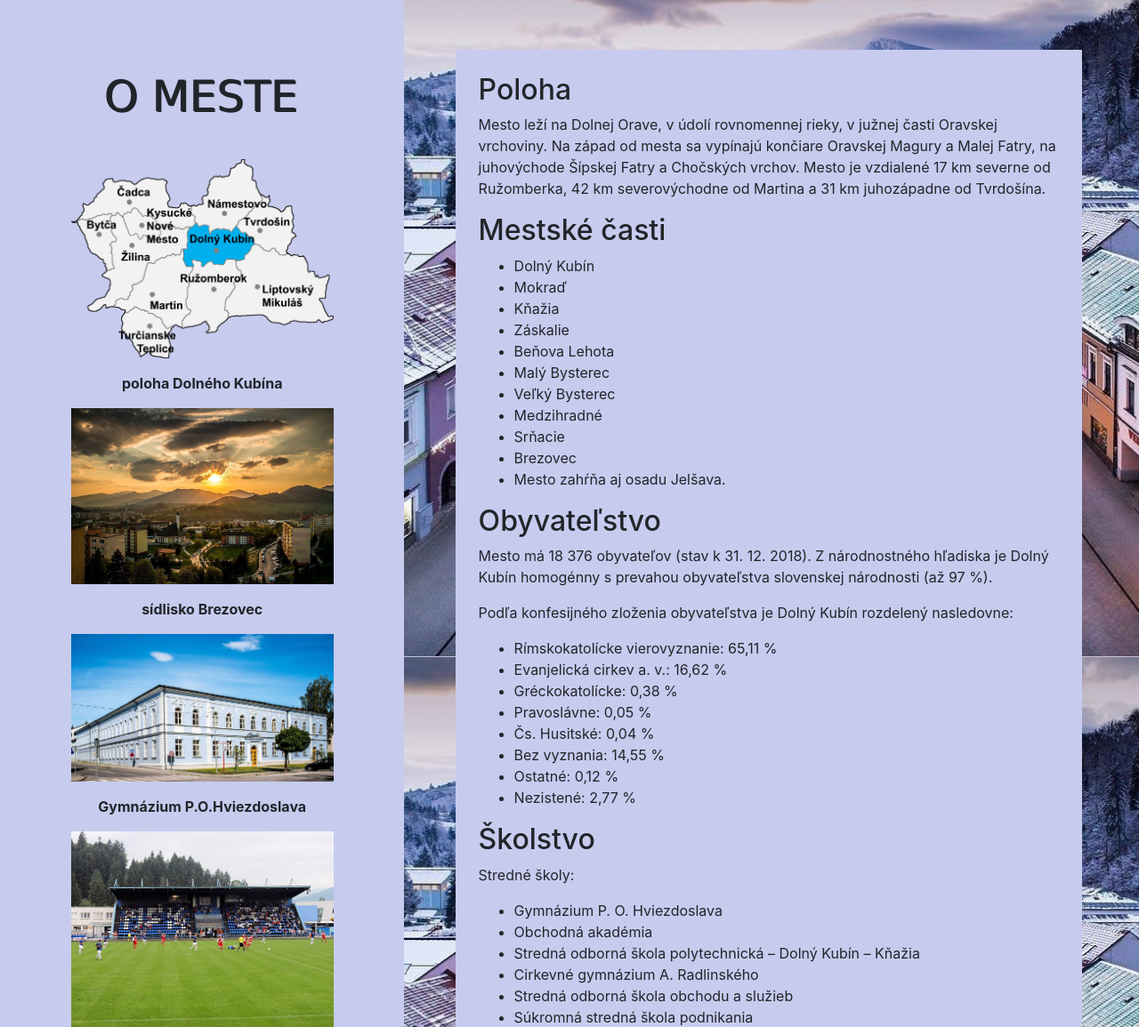
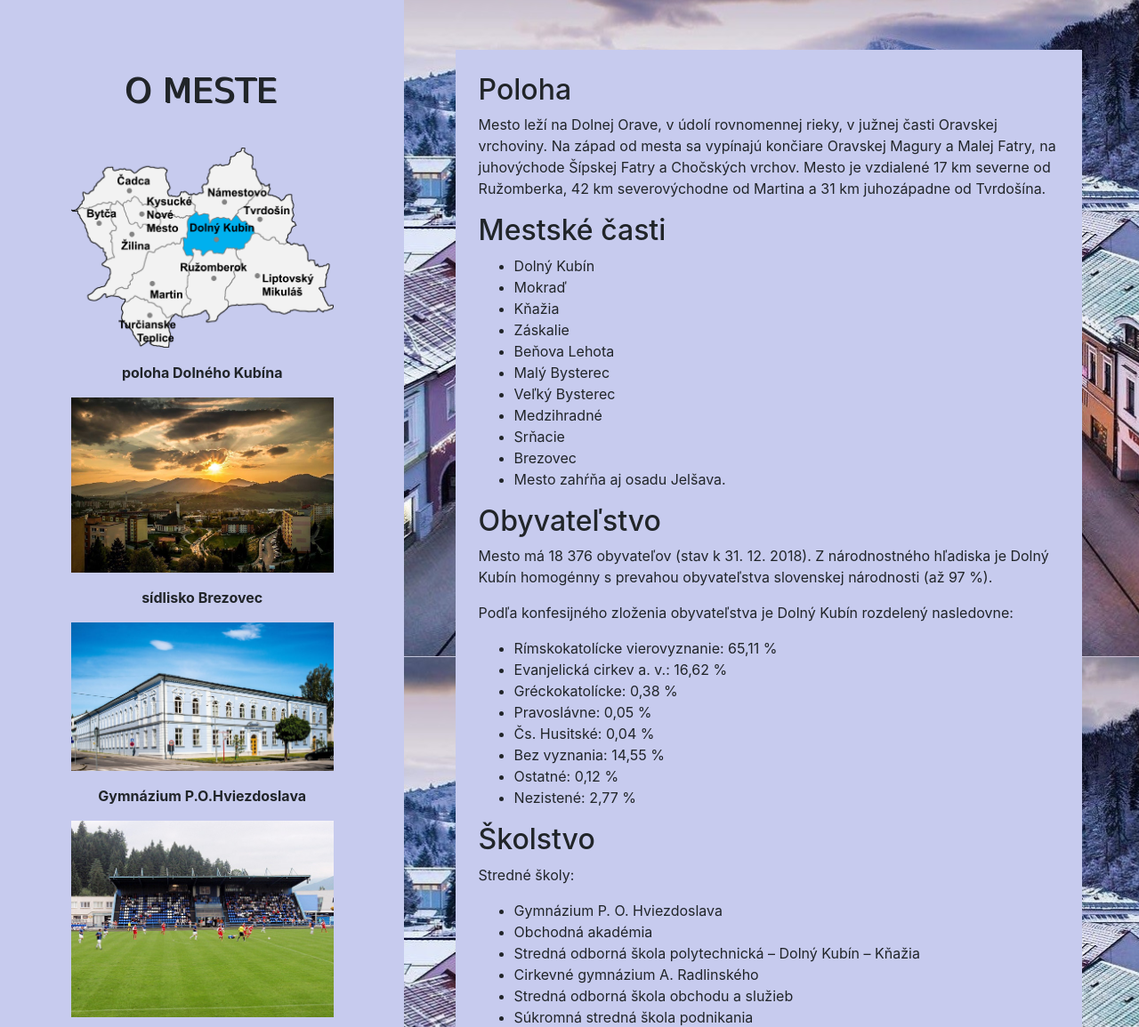
Before and after one commit to LucBeck12/VAII, a PHP site: page /omeste.html in a window 1280 px wide. Shown: the part 61-1216 px from the top of the page at 89% size. Run offline with PHP 8.4, Linux system fonts and the light colour scheme.

Commit message:
Version2

```diff
--- a/styly.css
+++ b/styly.css
@@ -1,3 +1,14 @@
+body {
+    width: 100vw;
+    background-image: url("uvod1.jpg");
+    background-position: center center;
+    background-repeat: no-repeat;
+    background-attachment: fixed;
+    background-origin: border-box;
+    background-size: cover;
+    background-color: #c7cbee;
+}
+
 .navbar-dark .navbar-nav .active > .nav-link {
     color: white;
 }
@@ -13,20 +24,9 @@
     height: auto;
 }
 
-body {
-    width: 100vw;
-    background-image: url("uvod1.jpg");
-    background-position: center center;
-    background-repeat: no-repeat;
-    background-attachment: fixed;
-    background-origin: border-box;
-    background-size: cover;
-    background-color: #c7cbee;
-}
-
 .lava {
     position: absolute;
-    height: 91.3%;
+    height: 100%;
     width: 35.5vw;
     background-color: #c7cbee;
 }
@@ -78,6 +78,10 @@ h1 {
     margin-top: 10vh;
 }
 
+.nadpis > h1 {
+    font-size: 3vmax;
+}
+
 .text > p {
     word-wrap: break-word;
 }
```
